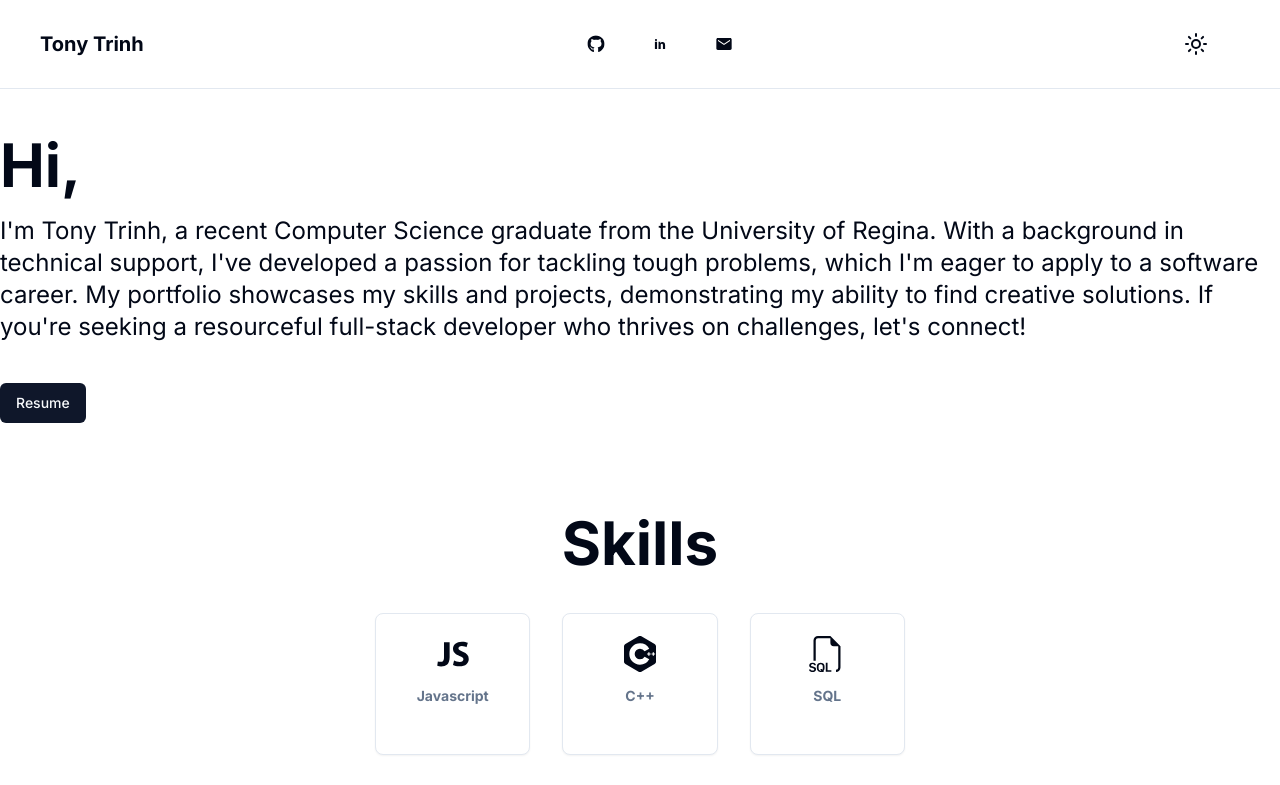
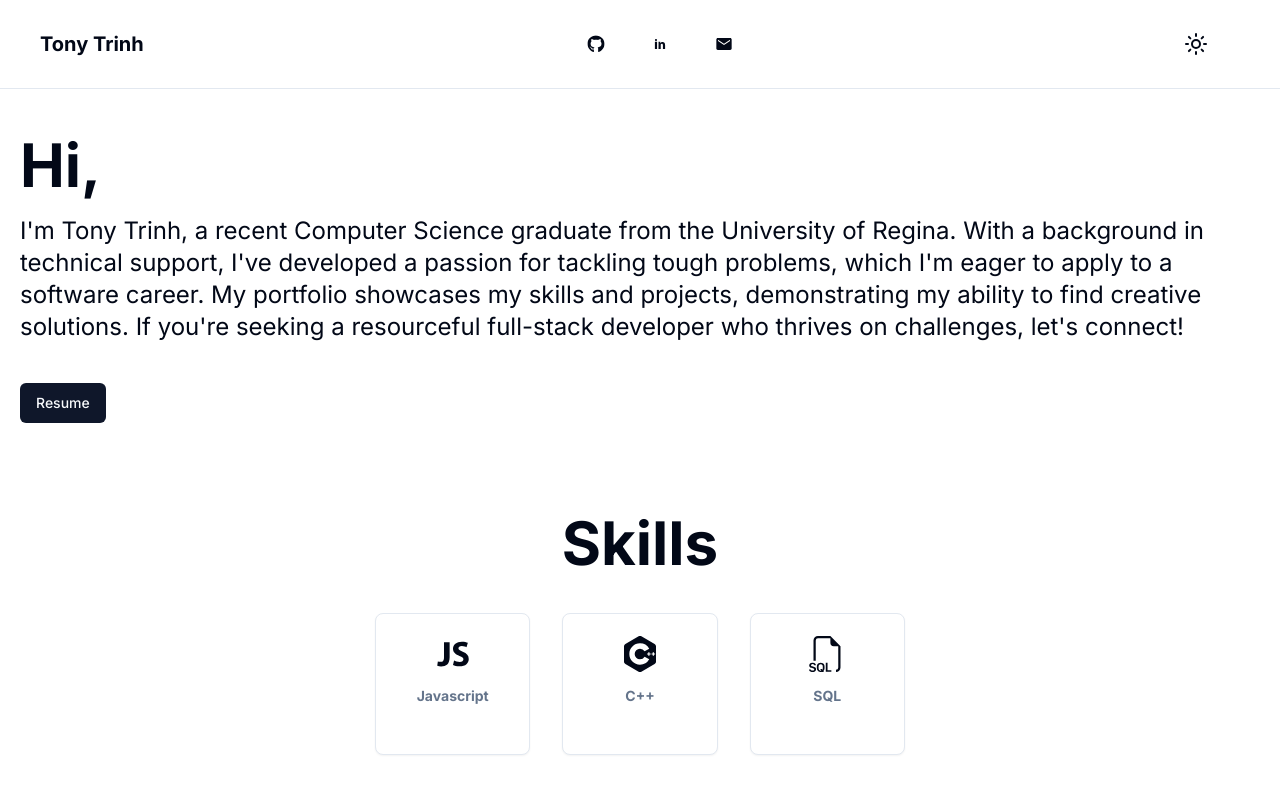
Before and after one commit to toneknee/WEBSITE, a Next.js app in the folder my-app/: page / in a window 1280 px wide. Shown: the top 785 px of the page. Built offline with nearby package versions, Linux system fonts and the light colour scheme.

Commit message:
changed margins on skills and about

```diff
--- a/my-app/components/About.tsx
+++ b/my-app/components/About.tsx
@@ -3,7 +3,7 @@ import { Button } from "./ui/button";
 const About = () => {
   return (
     <>
-      <div className="min-h-[45vh] flex items-center justify-between">
+      <div className="min-h-[45vh] flex items-center justify-between mx-5">
         <div>
           <h1 className="font-bold text-6xl my-5">Hi,</h1>
           <p className="text-2xl">
--- a/my-app/components/NavBar.tsx
+++ b/my-app/components/NavBar.tsx
@@ -39,14 +39,9 @@ const NavBar = () => {
           </div>
           <nav className="mx-6 flex items-center space-x-4 lg:space-x-6 hidden md:block">
             {contacts.map((contacts) => (
-              <Button
-                asChild
-                variant="ghost"
-                size="icon"
-                className="scale-125"
-                key={contacts.id}
-              >
+              <Button asChild variant="ghost" size="icon" className="scale-125">
                 <Link
+                  key={contacts.id}
                   href={contacts.href}
                   className="text-sm font-medium transition-colors"
                 >
```
